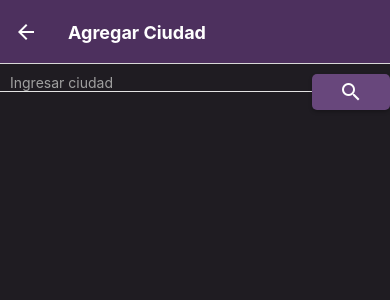
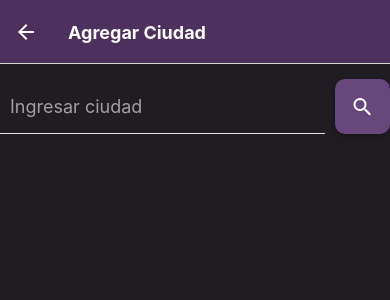
Before and after one commit to adriandesimone/AppReactNative, a React Native app: screen /Cities in a window 390 px wide. Shown: the top 300 px of the page. Built offline with nearby package versions, Linux system fonts and the light colour scheme.

Commit message:
Estilos en screen "Agregar Ciudad"

```diff
--- a/app/components/CiudadAgregar.js
+++ b/app/components/CiudadAgregar.js
@@ -44,8 +44,8 @@ const styles = StyleSheet.create({
   },
   item: {
     padding: 10,
-    marginVertical: 5,
-    marginHorizontal: 5,
+    marginBottom: 12,
+    borderRadius: 10,
   },
   title: {
     fontSize: 20,
--- a/app/screens/Cities/Cities.js
+++ b/app/screens/Cities/Cities.js
@@ -5,7 +5,6 @@ import {
   SafeAreaView,
   StatusBar,
   StyleSheet,
-  ScrollView,
   ToastAndroid,
   Text,
   TextInput,
@@ -148,7 +147,7 @@ const Cities = ({navigation}) => {
         backgroundColor="#664479"
         barStyle="light-content"
       />
-      <View style={styles.container}>
+      <SafeAreaView style={styles.container}>
         <Formik
           initialValues={{city: ''}}
           validationSchema={searchSchema}
@@ -184,16 +183,16 @@ const Cities = ({navigation}) => {
             </View>
           )}
         </Formik>
-        <SafeAreaView style={styles.container}>
+        <View style={styles.resultsContainer}>
           <FlatList
             data={cityList}
             renderItem={renderItem}
             keyExtractor={item => item.id}
             extraData={selectedId}
           />
-        </SafeAreaView>
+        </View>
         <Loading isVisible={loading} text={loadingText} />
-      </View>
+      </SafeAreaView>
     </>
   );
 };
@@ -202,33 +201,41 @@ const styles = StyleSheet.create({
   container: {
     flex: 1,
     backgroundColor: '#1f1c22',
+    padding: 12,
+    paddingBottom: 0,
   },
-  scroll: {
-    paddingHorizontal: 5,
+  resultsContainer: {
+    flex: 1,
+    backgroundColor: '#1f1c22',
+    padding: 0,
   },
   form_group: {
     flexDirection: 'row',
-    marginBottom: 30,
-    marginTop: 10,
+    marginTop: 15,
     alignItems: 'stretch',
   },
   container_text_error: {
-    width: '80%',
+    flex: 1,
+    marginRight: 10,
   },
   form_input: {
     borderBottomColor: '#e3e3e3',
     color: '#fff',
     borderBottomWidth: 1,
     paddingHorizontal: 10,
+    height: 55,
+    fontSize: 18,
+    textAlignVertical: 'bottom',
   },
   btn: {
-    flex: 1,
     display: 'flex',
     backgroundColor: '#68477c',
     justifyContent: 'center',
     alignItems: 'center',
-    height: 36,
-    borderRadius: 5,
+    height: 55,
+    width: 55,
+    marginBottom: 35,
+    borderRadius: 10,
     shadowColor: '#000',
     shadowOffset: {
       width: 0,
@@ -243,8 +250,9 @@ const styles = StyleSheet.create({
   },
   error: {
     fontWeight: 'bold',
-    fontSize: 13,
-    color: '#850000',
+    fontSize: 15,
+    color: '#a00',
+    textAlign: 'center',
   },
 });
 
```
